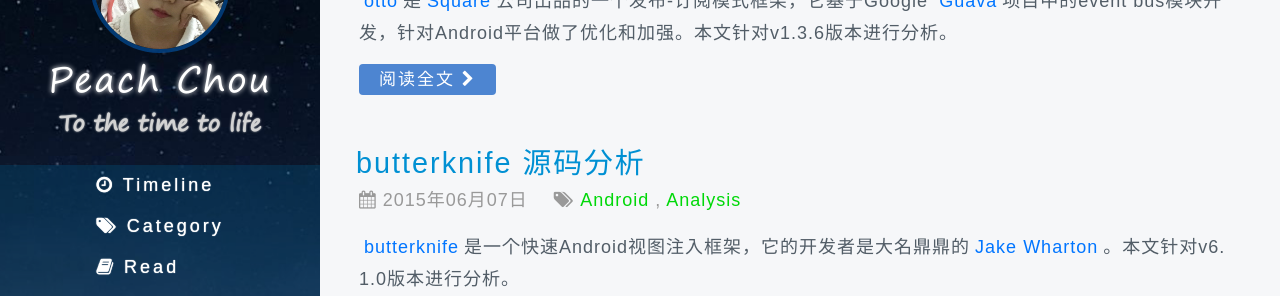
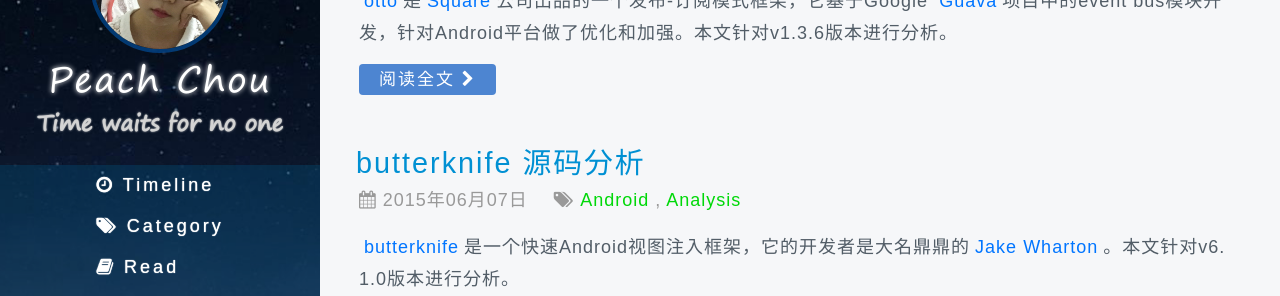
Before and after one commit to Mokyyds/peachou.github.com, a Jekyll site: the page built from index.html, in a window 1280 px wide. Shown: the part 125-421 px from the top of the page. Built offline with Jekyll 4.4.1, drawn with Linux system fonts in a browser that asks for light colours; some web fonts are replaced; Markdown is read by kramdown in place of the engine named in the settings; the list of posts is cut into pages by our own code; comment, search, counter and statistics services are not loaded.

Commit message:
Ok aiyouw

```diff
--- a/_config.yml
+++ b/_config.yml
@@ -6,18 +6,18 @@
 
 blog:
     name:                                                Peach Chou
-    description:                                         To the time to life
+    description:                                         Time waits for no one
     title:                                               Peach Chou - Developer
-    url:                                                 http://www.baidu.com/
-    duoshuo:                                             2dxgujun
-    tongji:                                              2dxgujun
+    url:                                                 https://princechou.github.io/
+    duoshuo:                                             Peach
+    tongji:                                              Peach
     qiniu:                                               # 七牛云地址
 author:
     name:                                                PeachChou
     email:                                               zhoutaolei@gmail.com
-    weibo:                                               http://weibo.com/2dxgujun
+    weibo:                                               http://weibo.com/zhoutaolei
     google-plus:                                         https://plus.google.com/113657331852211913645
-    github:                                              https://github.com/2dxgujun
+    github:                                              https://github.com/PrinceChou
     logo:                                                /res/img/avatar.jpg
     douban:
         name:                                            db2dxgujun
--- a/page/about.html
+++ b/page/about.html
@@ -8,9 +8,9 @@
 
 <div class="post-main">
 <h4>关于我</h4>
-<p>学生党、大三、未来程序员、Android开发者</p>
-<p>我喜欢：看小说、听音乐、瞎逛、发呆、海贼王、火影、三体、平凡的世界</p>
-<p>我的装备：Y471、Nexus5、Kindle、AKG Q460</p>
+<p>学生党、程序员、ASP.NET开发者、Android开发者</p>
+<p>我喜欢：看段子、听音乐、瞎逛、看电影、老友记、奇葩说、考拉小巫、信息简史</p>
+<p>我的装备：T440P、IPhone6p、H60-L01、DAERYOU87/104</p>
 
 <blockquote>
 <p>暑假准备在上海实习，<a href="/res/media/resume.pdf" target="_blank" >这是</a>我的简历，如果你能给我提供一份工作，请联系我，感谢！</p>
```
Also changed, not shown: res/img/2.png (added), res/img/favicon.png, res/img/resume.png, res/img/resumes.png (added), 2 other files.
